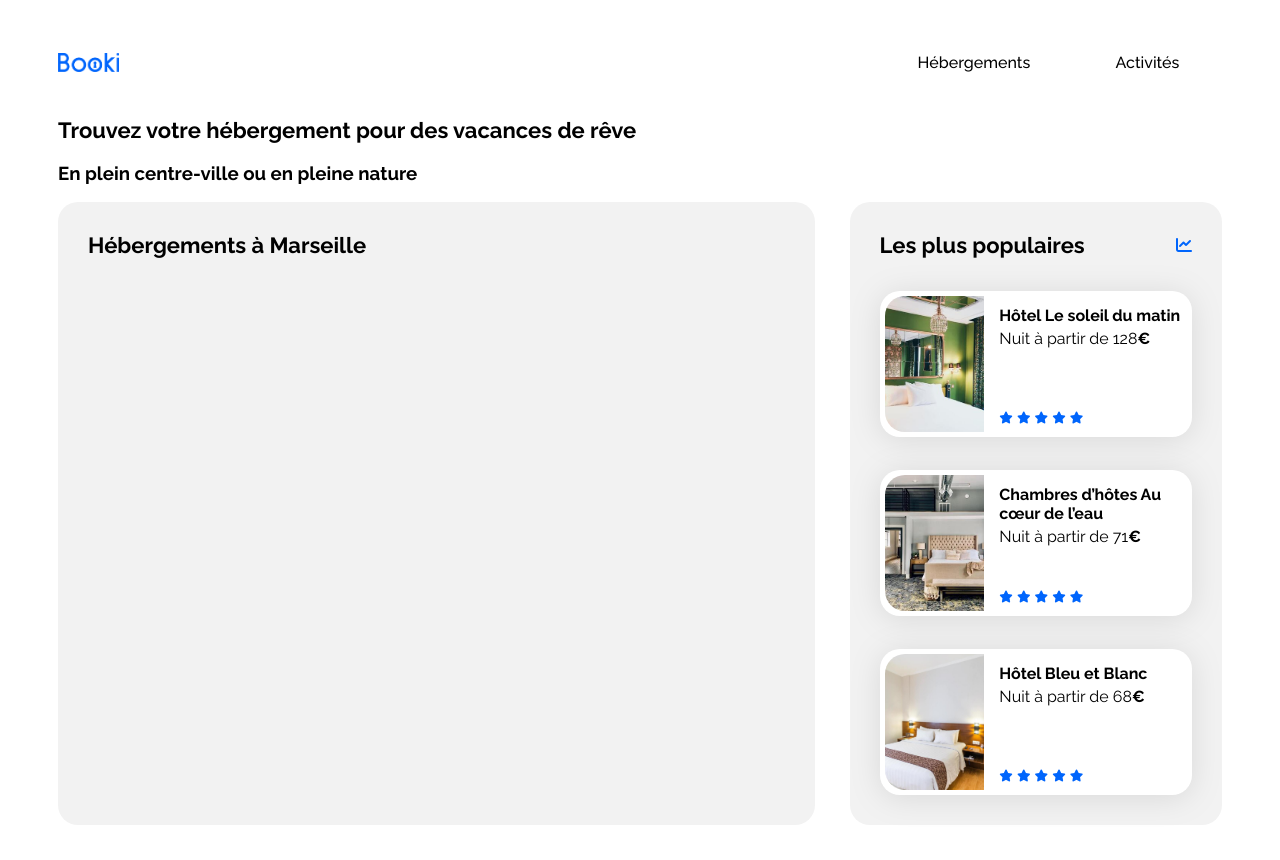
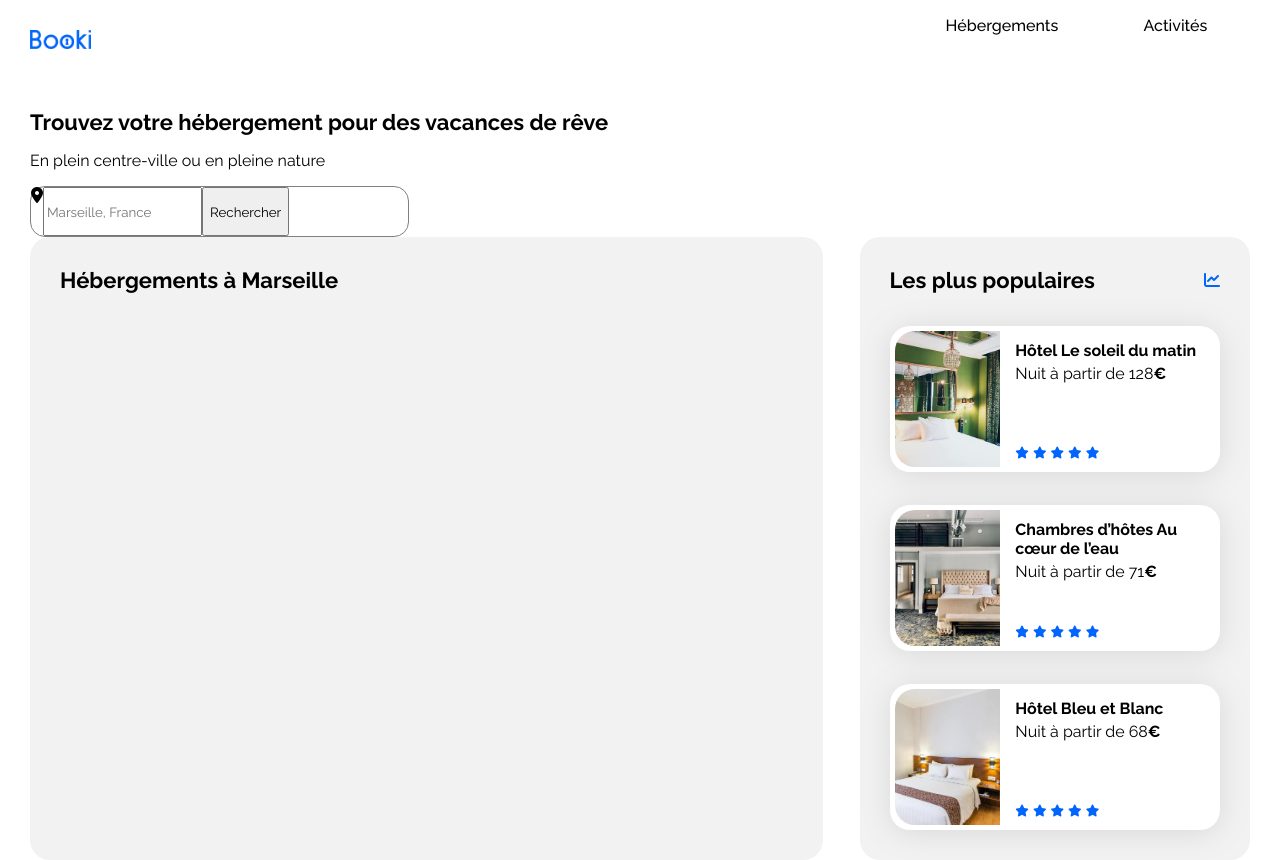
Before and after one commit to scheveny/projet2, a plain HTML site: page index.html in a window 1280 px wide. Before the commit the page ends 833 px from the top, so only its background shows below. Drawn offline with Linux system fonts and the light colour scheme.

Commit message:
nav menu header corected

```diff
--- a/index.html
+++ b/index.html
@@ -30,7 +30,16 @@
 
         <main>
             <h1 class="section-title">Trouvez votre hébergement pour des vacances de rêve</h1>
-            <h3>En plein centre-ville ou en pleine nature</h3>
+            <h3 class="site-subtitle">En plein centre-ville ou en pleine nature</h3>
+
+            <form action="recherche.php" method="GET">
+                <div class="research-bar">
+                    <i class="fas fa-map-marker-alt"></i>
+                    <input type="text" name="query" placeholder="Marseille, France">
+                    <input type="submit" value="Rechercher">
+                </div>
+            </form>
+
 
             <div class="hebergements-and-populaires">
 
--- a/style.css
+++ b/style.css
@@ -14,22 +14,28 @@
 }
 
 body {
+    margin: 0;
     display: flex;
     justify-content: center;
 }
 
 /********* Header ***********/
 header {
+    margin-top: 0;
     display: flex;
     flex-direction: row;
     justify-content: space-between;
-    align-items: center;
     height: 109px;
 }
 
 #logo {
     width: 61.09px;
-    height: auto;
+    height: 19px;
+    padding-top: 30px;
+}
+
+nav {
+    padding-top: 0;
 }
 
 nav ul {
@@ -38,7 +44,7 @@ nav ul {
 }
 
 nav li {
-    padding: 14px 42.61px;
+    padding: 0px 42.61px;
 }
 
 nav li:hover {
@@ -54,15 +60,31 @@ nav li:hover a {
     text-decoration: none;
     font-weight: 500;
     color: black;
+    margin-top: 0;
+}
+/***************************/
+/*******Formulaire**********/
+
+.research-bar {
+    width: 377px;
+    height: 49px;
+    list-style-type: none;
+    border: 1px grey solid;
+    border-radius: 15px;
+    display: flex;
 }
 
-  /*****************/
-
+/****************************/
 .main-container {
     width: 100%;
     max-width: 1440px;
-    padding: 0 50px;
+    padding: 0 30px;
     box-sizing: border-box;
+}
+
+.site-subtitle {
+    font-size: 16px;
+    font-weight: 400;
 }
 
 .section-title {
```
